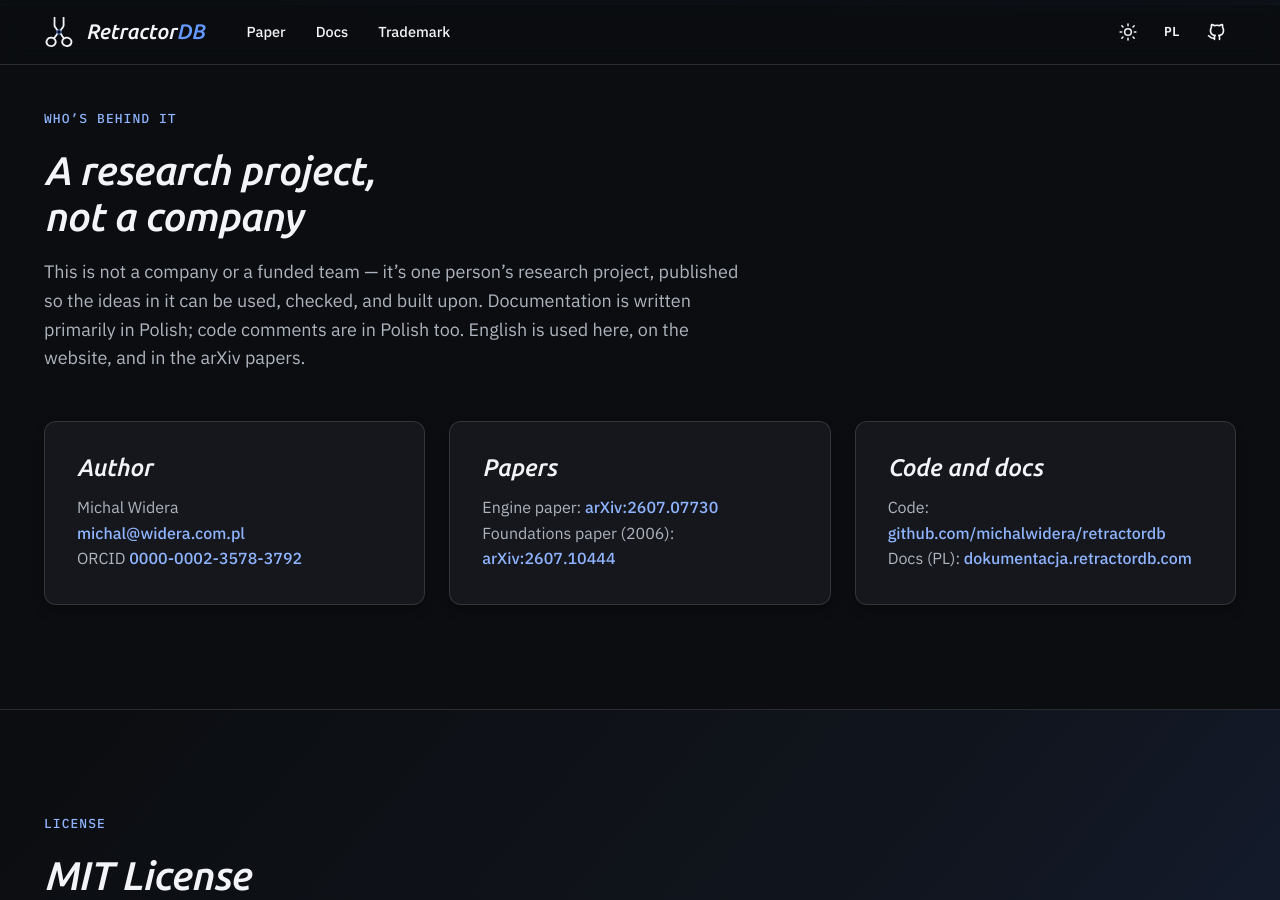
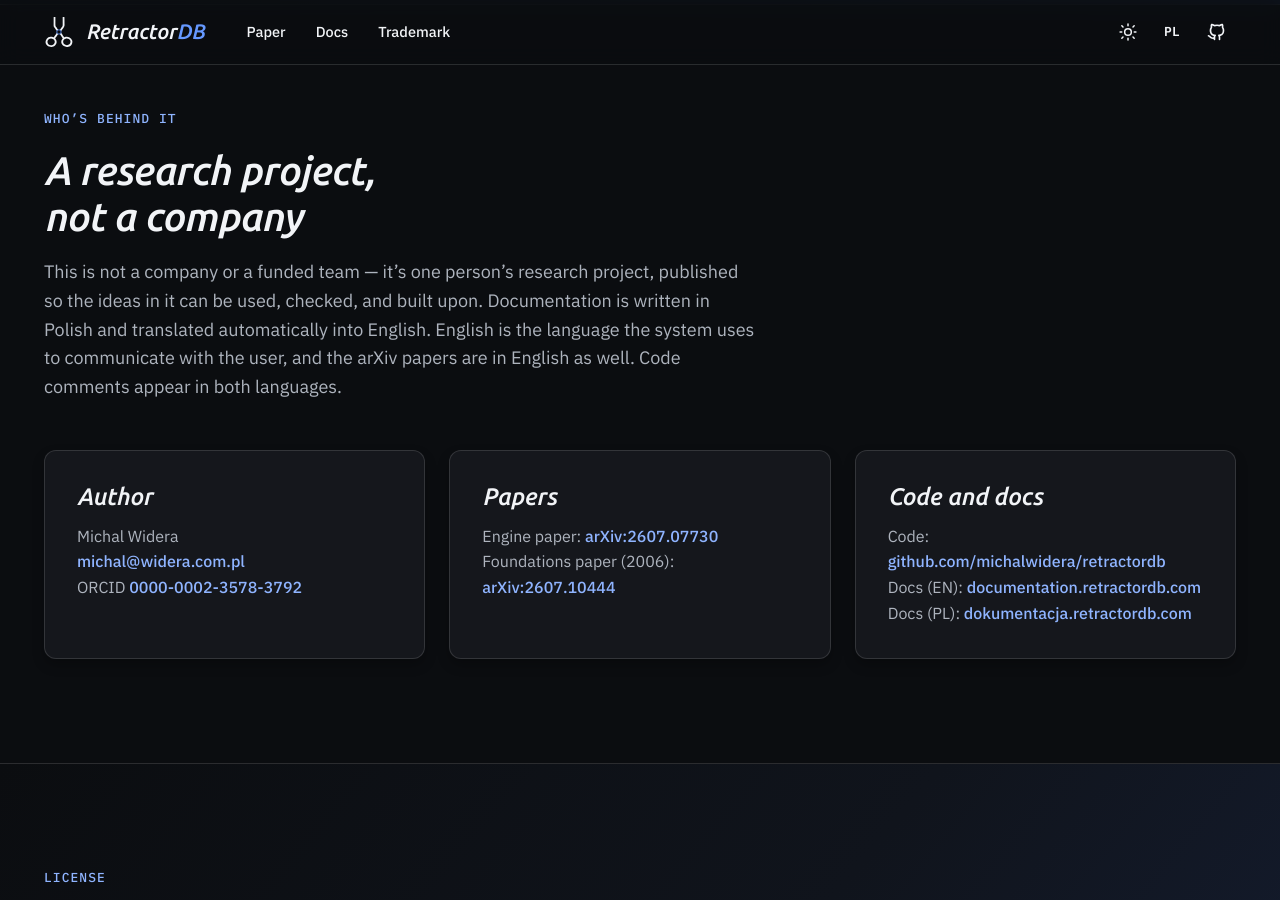
Before and after one commit to michalwidera/rdbweb, a Jekyll site: the page built from _pages/about.md, in a window 1280 px wide and 900 px high, scrolled down 740 px. Built offline with Jekyll 4.4.1, drawn with Linux system fonts in a browser that asks for light colours.

Commit message:
about fix

```diff
--- a/_pages/about.md
+++ b/_pages/about.md
@@ -35,8 +35,10 @@ excerpt: "RetractorDB is a solo research project: open for people, built to earn
       <p class="body">
         This is not a company or a funded team &mdash; it&rsquo;s one person&rsquo;s research
         project, published so the ideas in it can be used, checked, and built
-        upon. Documentation is written primarily in Polish; code comments are in
-        Polish too. English is used here, on the website, and in the arXiv papers.
+        upon. Documentation is written in Polish and translated automatically
+        into English. English is the language the system uses to communicate
+        with the user, and the arXiv papers are in English as well. Code
+        comments appear in both languages.
       </p>
       <div class="cards-3">
         <div class="feature">
@@ -49,7 +51,7 @@ excerpt: "RetractorDB is a solo research project: open for people, built to earn
         </div>
         <div class="feature">
           <h3>Code and docs</h3>
-          <p>Code: <a href="https://github.com/michalwidera/retractordb">github.com/michalwidera/retractordb</a><br>Docs (PL): <a href="https://dokumentacja.retractordb.com">dokumentacja.retractordb.com</a></p>
+          <p>Code: <a href="https://github.com/michalwidera/retractordb">github.com/michalwidera/retractordb</a><br>Docs (EN): <a href="https://documentation.retractordb.com">documentation.retractordb.com</a><br>Docs (PL): <a href="https://dokumentacja.retractordb.com">dokumentacja.retractordb.com</a></p>
         </div>
       </div>
     </div>
```
Also changed, not shown: _pages/about.pl.md (+5 -4 lines), attic/old_previous_index.md (deleted, +0 -60 lines), 1 other file.
